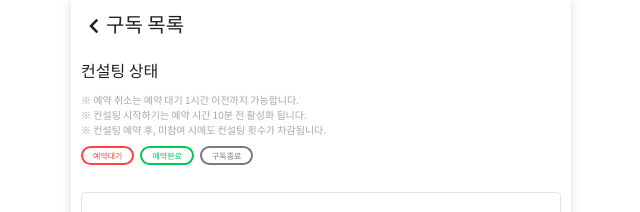
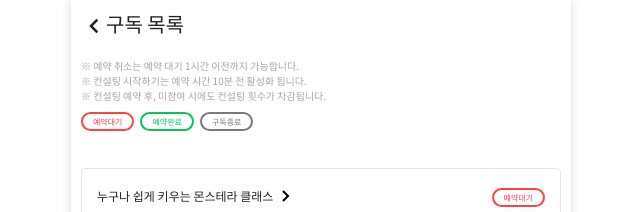
Before and after one commit to ycjeon0129/Planty, a React (Create React App) app in the folder frontend/: page /subscribe in a window 1280 px wide. Shown: the top 212 px of the page, without its empty margins (319-959 px from the left). Built offline with nearby package versions, Linux system fonts and the light colour scheme.

Commit message:
[FE] Fix : SubscribePage Nesting 제거

```diff
--- a/frontend/src/components/layout/subscirbe/SubscribeListPageLayout/SubscribeListPageLayout.scss
+++ b/frontend/src/components/layout/subscirbe/SubscribeListPageLayout/SubscribeListPageLayout.scss
@@ -4,27 +4,6 @@
 .subscribe-list-page-layout-container {
 	@include flex-column;
 
-	#connecting-badge-info {
-		@include flex-column(10px);
-
-		ul {
-			color: $black-200;
-			font-weight: 400;
-
-			li {
-			}
-		}
-
-		#subscribe-badge-list-container {
-			ul {
-				@include flex-row($mr-md);
-
-				li {
-				}
-			}
-		}
-	}
-
 	#subscribe-list {
 	}
 }
--- a/frontend/src/components/layout/subscirbe/SubscribeListPageLayout/SubscribeListPageLayout.tsx
+++ b/frontend/src/components/layout/subscirbe/SubscribeListPageLayout/SubscribeListPageLayout.tsx
@@ -1,27 +1,8 @@
-import React, { ReactNode } from 'react';
+import React from 'react';
 import './SubscribeListPageLayout.scss';
-import NavigationLayout from 'components/layout/navigation/NavigationLayout/NavigationLayout';
-import ContentsLayout from 'components/layout/common/ContentsLayout/ContentsLayout';
 
-function SubscribeListPageLayout({ children }: { children: ReactNode[] }) {
-	return (
-		<>
-			{/* 페이지 헤더 */}
-			<NavigationLayout>{children[0]}</NavigationLayout>
-
-			<div className="subscribe-list-page-layout-container">
-				{/* 컨설팅 상태 뱃지 설명 */}
-				<ContentsLayout id="connecting-badge-info">
-					{children[1]}
-					{children[2]}
-					<div id="subscribe-badge-list-container">{children[3]}</div>
-				</ContentsLayout>
-
-				{/* 구독 목록 */}
-				<ContentsLayout id="subscribe-list">{children[4]}</ContentsLayout>
-			</div>
-		</>
-	);
+function SubscribeListPageLayout() {
+	return <>안 씀</>;
 }
 
 export default SubscribeListPageLayout;
--- a/frontend/src/components/layout/subscirbe/SubscribePageLayout/SubscribePageLayout.scss
+++ b/frontend/src/components/layout/subscirbe/SubscribePageLayout/SubscribePageLayout.scss
@@ -0,0 +1,30 @@
+@import 'styles/base/variable';
+@import 'styles/mixins/flex';
+
+.subscribe-list-page-layout-container {
+	@include flex-column;
+
+	#connecting-badge-info {
+		@include flex-column(10px);
+
+		ul {
+			color: $black-200;
+			font-weight: 400;
+
+			li {
+			}
+		}
+
+		#subscribe-badge-list-container {
+			ul {
+				@include flex-row($mr-md);
+
+				li {
+				}
+			}
+		}
+	}
+
+	#subscribe-list {
+	}
+}
--- a/frontend/src/components/layout/subscirbe/SubscribePageLayout/SubscribePageLayout.tsx
+++ b/frontend/src/components/layout/subscirbe/SubscribePageLayout/SubscribePageLayout.tsx
@@ -1,8 +1,24 @@
 import React, { ReactNode } from 'react';
+import './SubscribePageLayout.scss';
 import PageLayout from 'components/layout/common/PageLayout/PageLayout';
+import NavigationLayout from 'components/layout/navigation/NavigationLayout/NavigationLayout';
+import ContentsLayout from 'components/layout/common/ContentsLayout/ContentsLayout';
 
-function SubscribePageLayout({ children }: { children: ReactNode }) {
-	return <PageLayout>{children}</PageLayout>;
+function SubscribePageLayout({ children }: { children: ReactNode[] }) {
+	return (
+		<PageLayout>
+			{/* 페이지 헤더 */}
+			<NavigationLayout>{children[0]}</NavigationLayout>
+
+			<div className="subscribe-list-page-layout-container">
+				{/* 컨설팅 상태 뱃지 설명 */}
+				<ContentsLayout id="connecting-badge-info">{children[1]}</ContentsLayout>
+
+				{/* 구독 목록 */}
+				<ContentsLayout id="subscribe-list">{children[2]}</ContentsLayout>
+			</div>
+		</PageLayout>
+	);
 }
 
 export default SubscribePageLayout;
--- a/frontend/src/pages/subscribe/Subscribe/SubscribePage.tsx
+++ b/frontend/src/pages/subscribe/Subscribe/SubscribePage.tsx
@@ -1,11 +1,28 @@
 import React from 'react';
 import SubscribePageLayout from 'components/layout/subscirbe/SubscribePageLayout/SubscribePageLayout';
-import { Outlet } from 'react-router-dom';
+import HeaderButton from 'components/atoms/common/HeaderButton/HeaderButton';
+import SubscribeList from 'components/organisms/subscribe/SubscribeList/SubscribeList';
+import BadgeDescription from 'components/organisms/common/BadgeDescription/BadgeDescription';
+import SubscribeStateBadge from 'components/atoms/subscribe/SubscribeStateBadge/SubscribeStateBadge';
+import CONSULTING_STATUS_DESC_LIST from 'constants/common/BadgeDescriptionList';
 
 function SubscribePage() {
+	const badgeList = [
+		<SubscribeStateBadge stateKey="wait" />,
+		<SubscribeStateBadge stateKey="done" />,
+		<SubscribeStateBadge stateKey="end" />,
+	];
+
 	return (
 		<SubscribePageLayout>
-			<Outlet />
+			{/* 페이지 헤더 */}
+			<HeaderButton type="back" text="구독 목록" />
+
+			{/* 상태 설명 */}
+			<BadgeDescription title="컨설팅 상태" descriptionList={CONSULTING_STATUS_DESC_LIST} badgeList={badgeList} />
+
+			{/* 구독 목록 */}
+			<SubscribeList />
 		</SubscribePageLayout>
 	);
 }
--- a/frontend/src/pages/subscribe/SubscribeDetail/SubscribeDetailPage.tsx
+++ b/frontend/src/pages/subscribe/SubscribeDetail/SubscribeDetailPage.tsx
@@ -1,7 +1,25 @@
+import SubscribeDetailPageLayout from 'components/layout/subscirbe/SubscribeDetailPageLayout/SubscribeDetailPageLayout';
 import React from 'react';
 
 function SubscribeDetailPage() {
-	return <div>구독 상세 페이지</div>;
+	return (
+		<SubscribeDetailPageLayout>
+			{/* 페이지 헤더 */}
+			<div>페이지 헤더</div>
+
+			{/* 구독 정보 */}
+			<div>구독 정보 제목</div>
+			<div>구독 정보 내용</div>
+
+			{/* 컨설팅 정보 */}
+			<div>컨설팅 정보 제목</div>
+			<div>컨설팅 정보 내용</div>
+
+			{/* 온습도 정보 */}
+			<div>온습도 정보 제목</div>
+			<div>온습도 정보 내용</div>
+		</SubscribeDetailPageLayout>
+	);
 }
 
 export default SubscribeDetailPage;
--- a/frontend/src/pages/subscribe/SubscribeList/SubscribeListPage.tsx
+++ /dev/null
@@ -1,38 +0,0 @@
-import React from 'react';
-import SubscribeListPageLayout from 'components/layout/subscirbe/SubscribeListPageLayout/SubscribeListPageLayout';
-import SubscribeList from 'components/organisms/subscribe/SubscribeList/SubscribeList';
-import SubscribeStateBadge from 'components/atoms/subscribe/SubscribeStateBadge/SubscribeStateBadge';
-import HeaderButton from '../../../components/atoms/common/HeaderButton/HeaderButton';
-
-function SubscribeListPage() {
-	return (
-		<SubscribeListPageLayout>
-			{/* 페이지 헤더 */}
-			<HeaderButton type="back" text="구독 목록" />
-
-			{/* 컨설팅 상태 뱃지 설명 */}
-			<h3>컨설팅 상태</h3>
-			<ul>
-				<li>※ 예약 취소는 예약 대기 1시간 이전까지 가능합니다.</li>
-				<li>※ 컨설팅 시작하기는 예약 시간 10분 전 활성화 됩니다.</li>
-				<li>※ 컨설팅 예약 후, 미참여 시에도 컨설팅 횟수가 차감됩니다.</li>
-			</ul>
-			<ul>
-				<li>
-					<SubscribeStateBadge stateKey="wait" />
-				</li>
-				<li>
-					<SubscribeStateBadge stateKey="done" />
-				</li>
-				<li>
-					<SubscribeStateBadge stateKey="end" />
-				</li>
-			</ul>
-
-			{/* 구독 목록 */}
-			<SubscribeList />
-		</SubscribeListPageLayout>
-	);
-}
-
-export default SubscribeListPage;
--- a/frontend/src/router/AppRouter.tsx
+++ b/frontend/src/router/AppRouter.tsx
@@ -8,7 +8,6 @@
 import EmergencyPage from 'pages/Emergency/EmergencyPage';
 import MypagePage from 'pages/Mypage/MypagePage';
 import SubscribePage from 'pages/subscribe/Subscribe/SubscribePage';
-import SubscribeListPage from 'pages/subscribe/SubscribeList/SubscribeListPage';
 import SubscribeDetailPage from 'pages/subscribe/SubscribeDetail/SubscribeDetailPage';
 import LoadingPage from 'pages/Etc/LoadingPage';
 import ErrorPage from 'pages/Etc/ErrorPage';
@@ -45,10 +44,8 @@
 						<Route path="/emergency" element={<EmergencyPage />} />
 						<Route path="/mypage" element={<MypagePage />} />
 						<Route path="/mypage/:menu" element={<MypageSubMenuDetailPage />} />
-						<Route path="/subscribe" element={<SubscribePage />}>
-							<Route index element={<SubscribeListPage />} />
-							<Route path=":sid" element={<SubscribeDetailPage />} />
-						</Route>
+						<Route path="/subscribe" element={<SubscribePage />} />
+						<Route path="/subscribe/:sid" element={<SubscribeDetailPage />} />
 					</Route>
 
 					{/* 컴포넌트 개발용 */}
```
